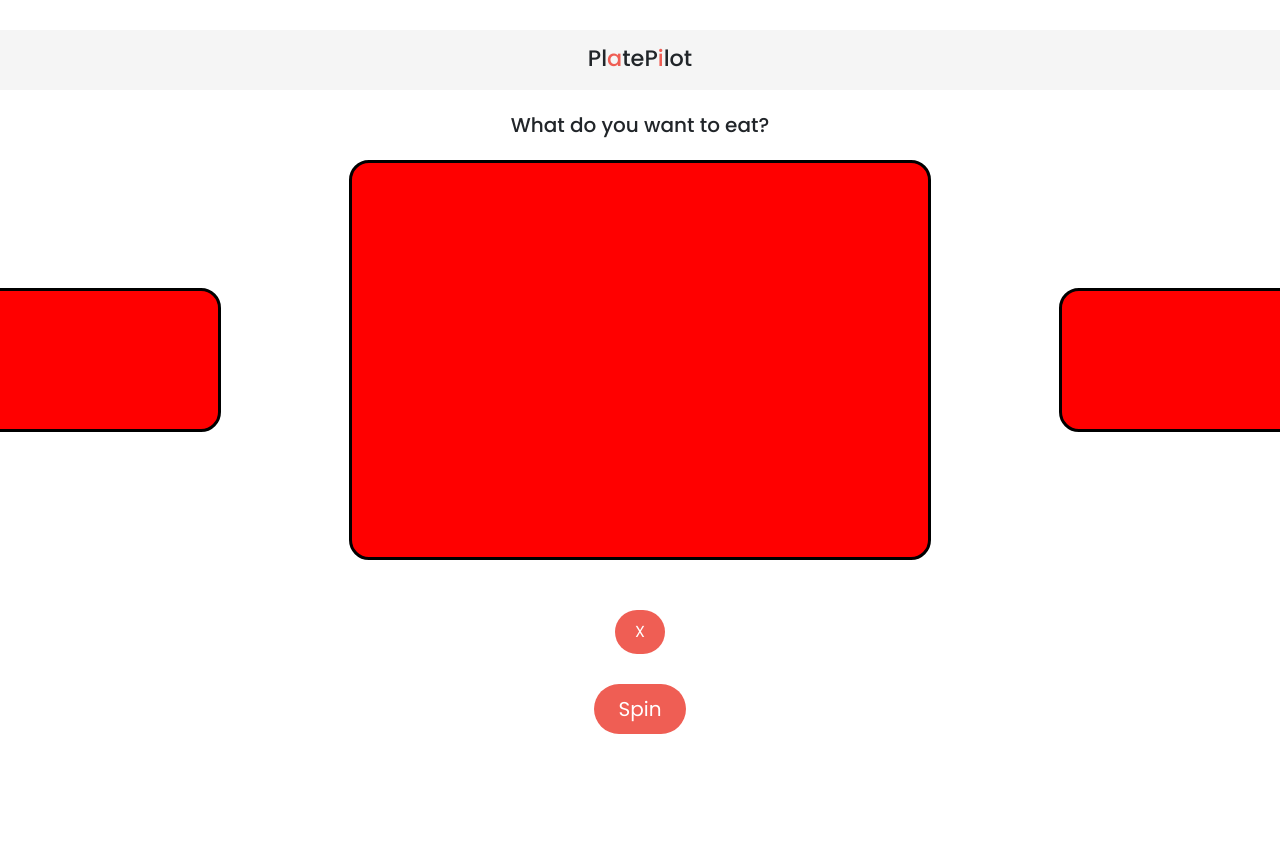
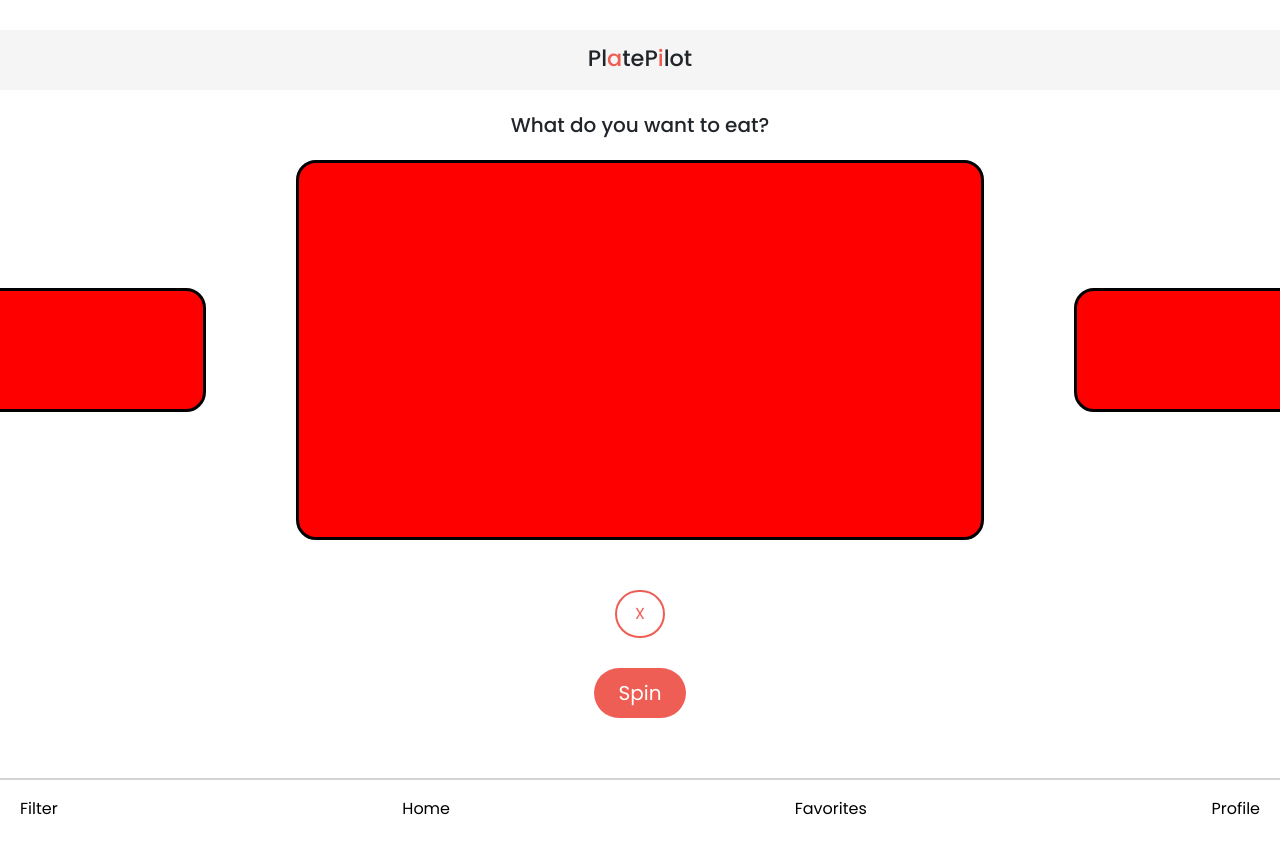
Before and after one commit to lucas-richards/Pilot-Plate-FrontEnd, a React (Create React App) app: page / in a window 1280 px wide. Before the commit the page ends 800 px from the top, so only its background shows below. Built offline with nearby package versions, Linux system fonts and the light colour scheme.

Commit message:
creates navbar, fixes home page style

```diff
--- a/src/components/Carousel/Carousel.css
+++ b/src/components/Carousel/Carousel.css
@@ -1,10 +1,10 @@
 .carousel {
     display: flex;
     flex-direction: row;
-    justify-content: center;
-    height: 400px;
+    /* justify-content: center; */
+    height: 380px;
     overflow: hidden;
-    position: relative
+    position: relative;
 }
 
 .carousel>div {
@@ -41,11 +41,11 @@
 }
 
 #dislikeBtn {
-    background-color: #EF5E54;
-    color: white;
-    border: none;
+    border: 2px solid #EF5E54;
+    color: #EF5E54;
+    background-color: white;
     border-radius: 50px;
-    padding: 10px 20px;
+    padding: 10px 18px;
 }
 
 #dislikeBtn:active {
@@ -54,7 +54,7 @@
 }
 
 #carousel-center {
-    width: 50%;
+    width: 70%;
 }
 
 #carousel-left {
@@ -62,7 +62,7 @@
     margin-bottom: 10%;
     width: 30%;
     position: relative;
-    left: -10%;
+    left: -7%;
 }
 
 #carousel-right {
@@ -70,7 +70,7 @@
     margin-bottom: 10%;
     width: 30%;
     position: relative;
-    right: -10%;
+    right: -7%;
 }
 
 @-webkit-keyframes rotate-vert-center {
--- a/src/components/Carousel/Carousel.jsx
+++ b/src/components/Carousel/Carousel.jsx
@@ -33,7 +33,7 @@ export default function Carousel() {
         setTimeout(() => setSpin(false), 300)
     }
 
-    let test = ['red', 'blue', 'green', 'grey', 'pink', 'yellow', 'orange', 'silver', 'black', 'aliceblue', 'aqua', 'beige', 'brown', 'chocolate', 'cornflowerblue', 'cyan', 'crimson', 'cornsilk', 'darkgreen', 'darkmagenta', 'darkred', 'gold', 'ivory', 'khaki', 'indigo', 'olive']
+    let test = ['red', 'blue', 'green', 'grey', 'pink', 'yellow', 'orange', 'silver', 'black', 'aliceblue', 'aqua', 'beige', 'brown', 'chocolate', 'cornflowerblue', 'cyan', 'crimson', 'cornsilk', 'darkgreen', 'darkmagenta', 'darkred', 'gold', 'ivory', 'khaki', 'indigo', 'olive', 'blueviolet', 'chartreuse', 'darkkhaki', 'darktuiquoise', 'limegreen', 'lightskyblue', 'tan']
 
     return (
         <>
--- /dev/null
+++ b/src/components/Navbar/Navbar.css
@@ -0,0 +1,14 @@
+.navbar {
+    border-top: 2px solid lightgrey;
+    position: fixed;
+    bottom: 0;
+    height: 60px;
+    margin-top: 60px;
+    list-style-type: none;
+}
+
+.navLink {
+    text-decoration: none;
+    color: black;
+    margin: 10px 20px;
+}
--- /dev/null
+++ b/src/components/Navbar/Navbar.jsx
@@ -0,0 +1,13 @@
+import { Link } from 'react-router-dom'
+import './Navbar.css'
+
+export default function Navbar() {
+    return (
+        <ul className='navbar'>
+            <li><Link to='#' className='navLink'>Filter</Link></li>
+            <li><Link to='#' className='navLink'>Home</Link></li>
+            <li><Link to='#' className='navLink'>Favorites</Link></li>
+            <li><Link to='#' className='navLink'>Profile</Link></li>
+        </ul>
+    )
+}
--- a/src/pages/HomePage/Home.jsx
+++ b/src/pages/HomePage/Home.jsx
@@ -1,4 +1,5 @@
 import Carousel from '../../components/Carousel/Carousel'
+import Navbar from '../../components/Navbar/Navbar'
 import './Home.css'
 
 const Home = (props) => {
@@ -9,6 +10,7 @@ const Home = (props) => {
 		<>
 			<p className='homeTitle'>What do you want to eat?</p>
 			<Carousel />
+			<Navbar />
 		</>
 	)
 }
```
